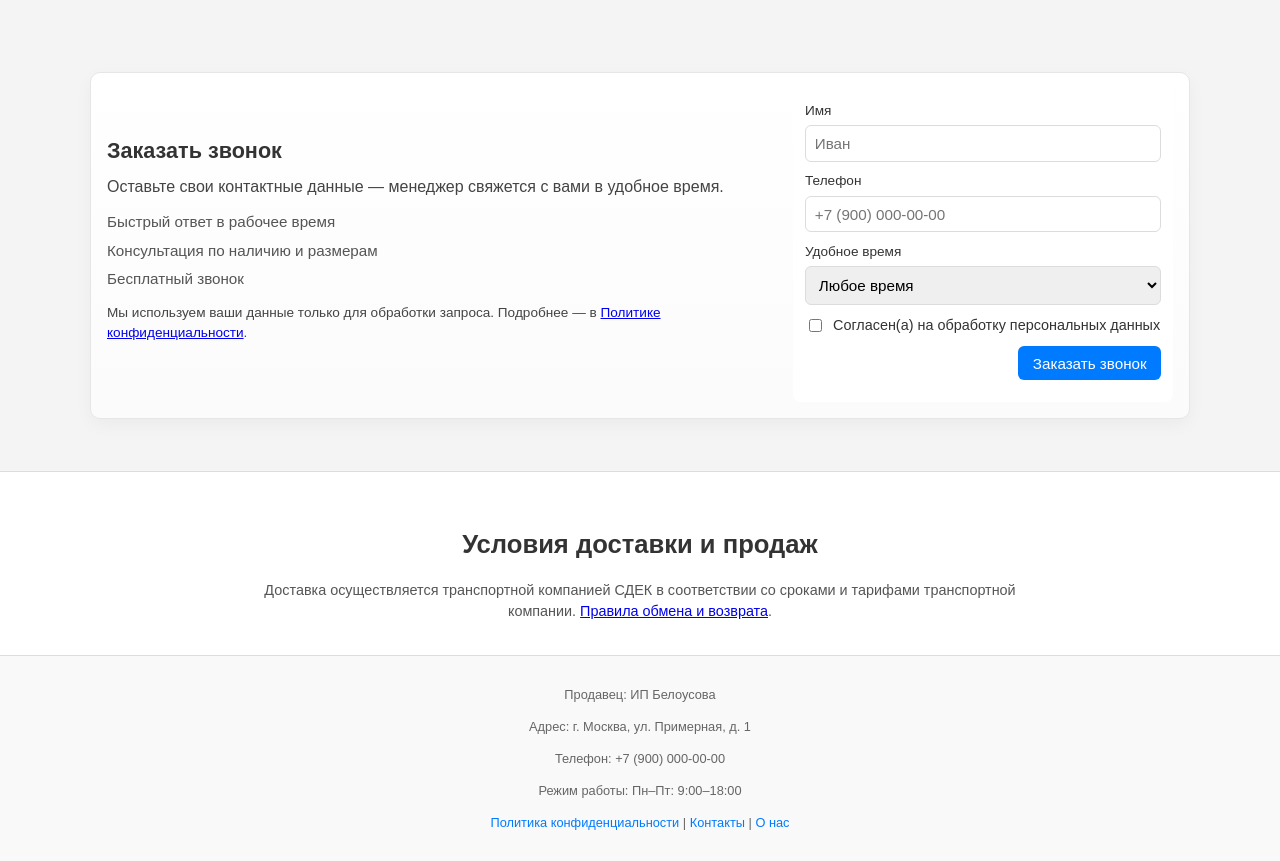
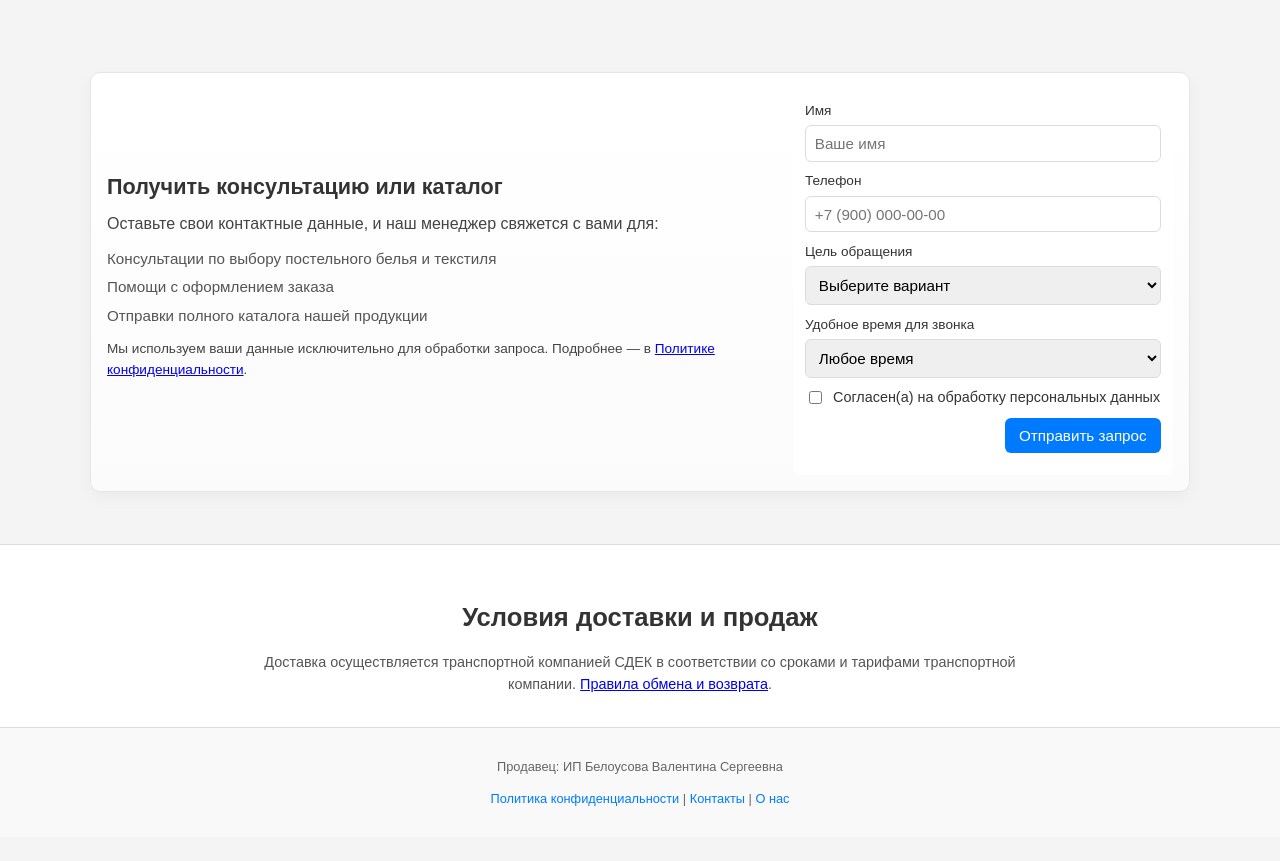
Before and after one commit to anarchistische-ecke/anarchistische-ecke.github.io, a plain HTML site: page index.html in a window 1280 px wide. Shown: the part 1620-2481 px from the top of the page. After the commit the page ends 2457 px from the top, so only its background shows below. Drawn offline with Linux system fonts and the light colour scheme.

Commit message:
minor fixes

```diff
--- a/index.html
+++ b/index.html
@@ -3,14 +3,14 @@
 <head>
   <meta charset="UTF-8">
   <meta name="viewport" content="width=device-width, initial-scale=1.0">
-  <title>Магазин постельного белья Девятое Облако</title>
+  <title>Постельное Белье-Юг</title>
   <link rel="stylesheet" href="styles.css">
 </head>
 <body>
   <header class="site-header">
   <div class="header-inner">
     <div class="site-brand">
-      <h1>Магазин постельного белья Девятое Облако</h1>
+      <h1>Постельное Белье-Юг</h1>
       <p class="tagline">Надежное качество и уютный сон — ваш выбор у нас!</p>
     </div>
 
@@ -392,9 +392,7 @@
     <div class="modal-content">
       <span class="close-btn">&times;</span>
       <h2 style="text-align:center;">Контакты</h2>
-      <p><strong>Адрес:</strong> г. Москва, ул. Примерная, д. 1</p>
-      <p><strong>Телефон:</strong> +7 (900) 000-00-00</p>
-      <p><strong>Режим работы:</strong> Пн–Пт: 9:00–18:00</p>
+      <p><strong>Телефон:</strong> +7 (962) 000-11-92</p>
       <h3>Напишите нам:</h3>
       <form id="contact-form">
         <div><input type="text" id="name" name="name" placeholder="Ваше имя" required></div>
@@ -422,27 +420,38 @@
 <section class="callback-section" aria-labelledby="callback-title">
   <div class="callback-card">
     <div class="callback-info">
-          <h2 id="callback-title">Заказать звонок</h2>
-          <p>Оставьте свои контактные данные — менеджер свяжется с вами в удобное время.</p>
+      <h2 id="callback-title">Получить консультацию или каталог</h2>
+      <p>Оставьте свои контактные данные, и наш менеджер свяжется с вами для:</p>
       <ul class="callback-bullets">
-            <li>Быстрый ответ в рабочее время</li>
-            <li>Консультация по наличию и размерам</li>
-            <li>Бесплатный звонок</li>
+        <li>Консультации по выбору постельного белья и текстиля</li>
+        <li>Помощи с оформлением заказа</li>
+        <li>Отправки полного каталога нашей продукции</li>
       </ul>
-          <p class="callback-note">Мы используем ваши данные только для обработки запроса. Подробнее — в <a href="#" id="privacy-link-inline">Политике конфиденциальности</a>.</p>
+      <p class="callback-note">Мы используем ваши данные исключительно для обработки запроса. Подробнее — в <a href="#" id="privacy-link-inline">Политике конфиденциальности</a>.</p>
     </div>
 
     <form id="callback-form" class="callback-form" novalidate>
       <div class="form-row">
         <label for="cb-name">Имя</label>
-            <input type="text" id="cb-name" name="name" placeholder="Иван" required>
+        <input type="text" id="cb-name" name="name" placeholder="Ваше имя" required>
       </div>
       <div class="form-row">
         <label for="cb-phone">Телефон</label>
         <input type="tel" id="cb-phone" name="phone" placeholder="+7 (900) 000-00-00" required>
       </div>
       <div class="form-row">
-            <label for="cb-time">Удобное время</label>
+        <label for="cb-purpose">Цель обращения</label>
+        <select id="cb-purpose" name="purpose">
+          <option value="">Выберите вариант</option>
+          <option>Консультация по товарам</option>
+          <option>Оформление заказа</option>
+          <option>Получить каталог продукции</option>
+          <option>Уточнить наличие</option>
+          <option>Другое</option>
+        </select>
+      </div>
+      <div class="form-row">
+        <label for="cb-time">Удобное время для звонка</label>
         <select id="cb-time" name="time">
           <option value="">Любое время</option>
           <option>09:00–12:00</option>
@@ -455,11 +464,11 @@
         <label for="cb-consent">Согласен(а) на обработку персональных данных</label>
       </div>
       <div class="form-row form-actions">
-            <button type="submit" class="btn-primary">Заказать звонок</button>
+        <button type="submit" class="btn-primary">Отправить запрос</button>
       </div>
 
       <div id="cb-success" class="callback-success" role="status" aria-live="polite" hidden>
-            Спасибо! Менеджер свяжется с вами в ближайшее время.
+        Спасибо! Ваш запрос принят. Менеджер свяжется с вами в ближайшее время.
       </div>
     </form>
   </div>
@@ -467,15 +476,12 @@
 
 <section class="terms">
   <h2>Условия доставки и продаж</h2>
-    <p>Доставка осуществляется транспортной компанией СДЕК в соответствии со
-сроками и тарифами транспортной компании. <a href="#" id="return-link">Правила обмена и возврата</a>.</p>
+  <p>Доставка осуществляется транспортной компанией СДЕК в соответствии со сроками и тарифами транспортной компании. <a href="#" id="return-link">Правила обмена и возврата</a>.</p>
 </section>
 
+  <!-- ПОДВВАЛ -->
   <footer class="site-footer">
-    <p>Продавец: ИП Белоусова</p>
-    <p>Адрес: г. Москва, ул. Примерная, д. 1</p>
-    <p>Телефон: +7 (900) 000-00-00</p>
-    <p>Режим работы: Пн–Пт: 9:00–18:00</p>
+    <p>Продавец: ИП Белоусова Валентина Сергеевна</p>
     <p><a href="#" id="privacy-link">Политика конфиденциальности</a> | <a href="#" id="contact-link">Контакты</a> | <a href="about.html">О нас</a></p>
   </footer>
 
@@ -508,12 +514,23 @@
 document.addEventListener('DOMContentLoaded', () => {
     // Политика конфиденциальности
     const privacyLink = document.getElementById('privacy-link');
+    const privacyLinkInline = document.getElementById('privacy-link-inline');
     const privacyModal = document.getElementById('privacy-modal');
     const privacyClose = privacyModal.querySelector('.close-btn');
+
     privacyLink.addEventListener('click', e => {
       e.preventDefault();
       privacyModal.style.display = 'block';
     });
+
+    // Обработчик для ссылки в блоке заказа звонка
+    if (privacyLinkInline) {
+        privacyLinkInline.addEventListener('click', e => {
+            e.preventDefault();
+            privacyModal.style.display = 'block';
+        });
+    }
+
     privacyClose.addEventListener('click', () => {
       privacyModal.style.display = 'none';
     });
```
Also changed, not shown: about.html (+4 -4 lines). Lines whose indentation alone changed are shown as unchanged.
